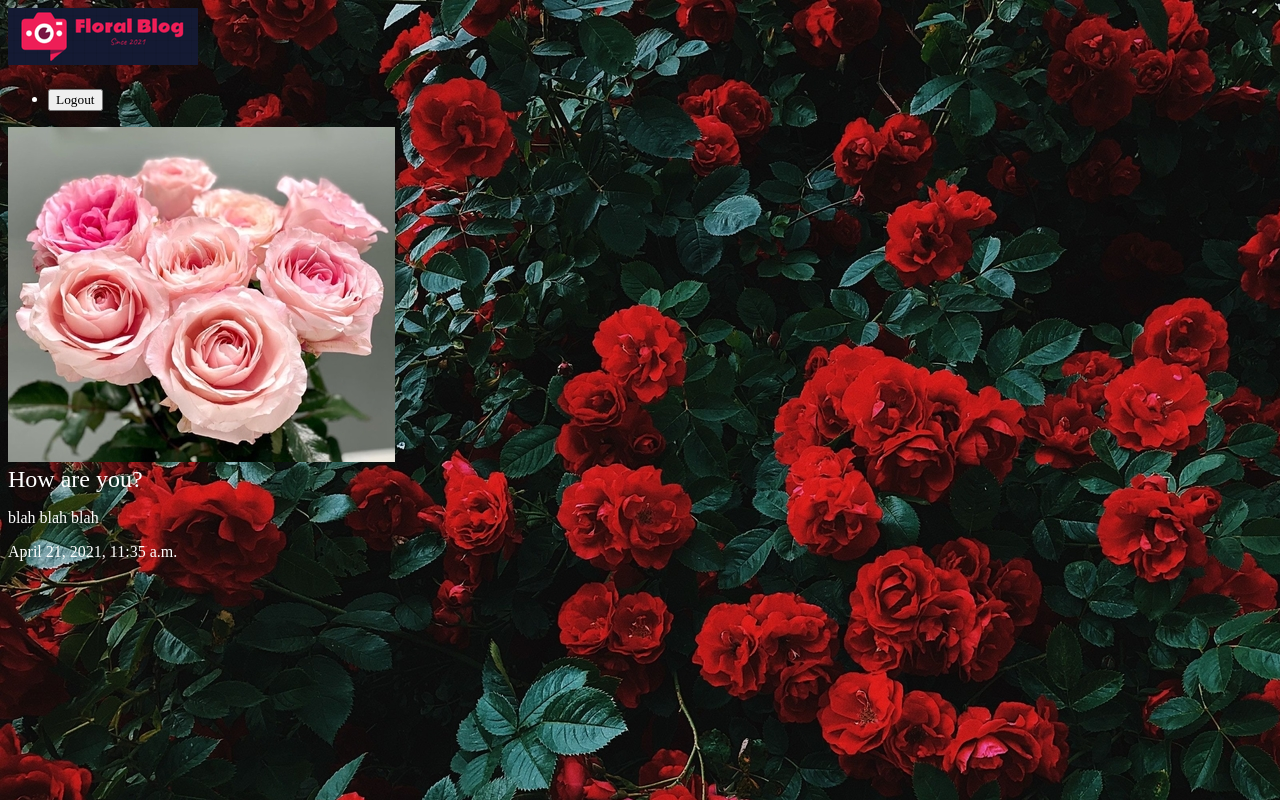
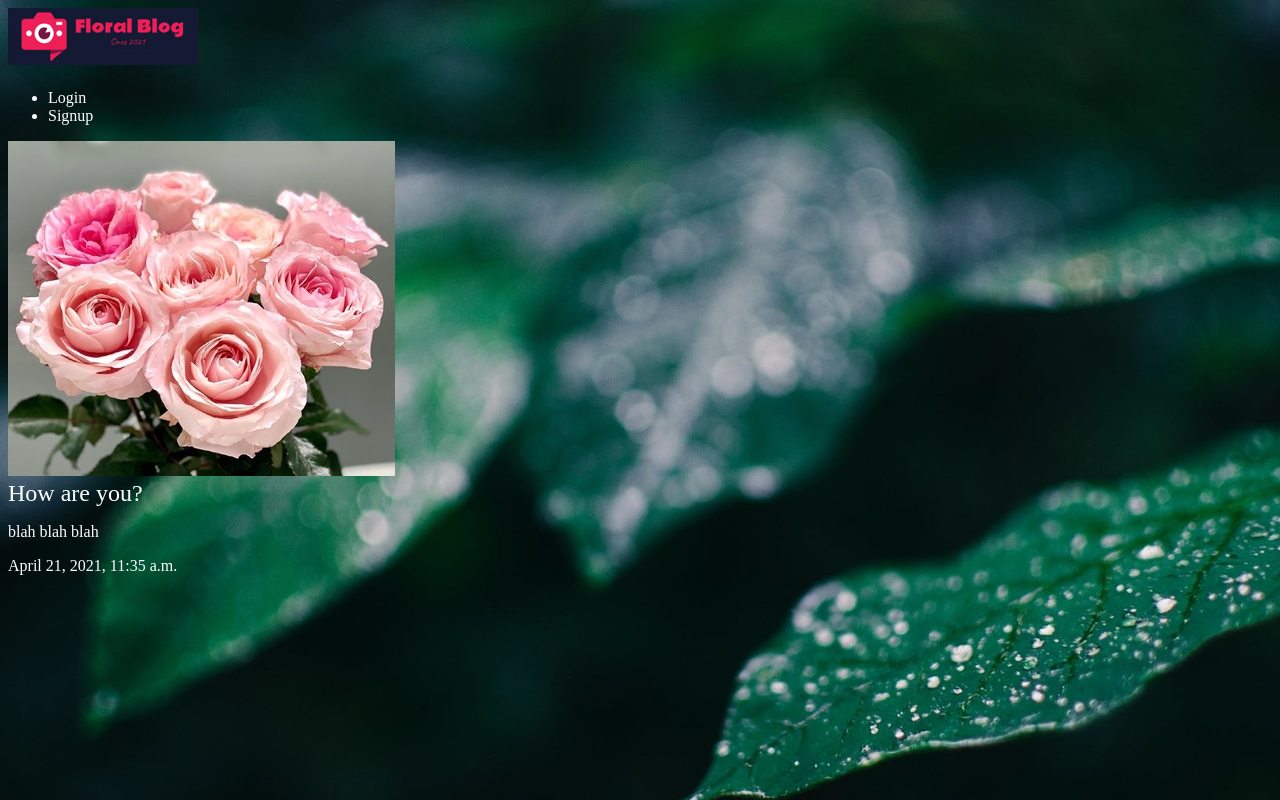
Before and after one commit to liusska/floral-blog, a Django app: a page that uses floralblog/templates/base_layout.html in a window 1280 px wide. Run offline with Django 3.2, Linux system fonts and the light colour scheme; data comes from the database, SQL or seed files in the repository; both versions use the stored data as it was after the commit.

Commit message:
Update: Check if the user is login, add Nbutton for Create New Article

```diff
--- a/floralblog/assets/styles.css
+++ b/floralblog/assets/styles.css
@@ -1,6 +1,6 @@
 body{
     background-color: #0f121f;
-    background-image: url('wallpaper.jpg');
+    background-image: url('woods2.jpg');
     background-repeat-y: repeat;
     color: #fff;
 }
--- a/floralblog/templates/base_layout.html
+++ b/floralblog/templates/base_layout.html
@@ -12,12 +12,18 @@
     <h1><a href="{% url 'articles:list' %}"><img src="{% static 'logo.png' %}" alt=""/></a></h1>
       <nav>
         <ul>
+            {% if user.is_authenticated %}
           <li>
             <form class="logout-link" action="{% url 'accounts:logout' %}" method="post">
               {% csrf_token %}
               <button type="submit">Logout</button>
             </form>
           </li>
+                <li><a href="{% url 'articles:create' %}" class="highlight">New article</a></li>
+            {% else %}
+                <li><a href="{% url 'accounts:login' %}">Login</a></li>
+                <li><a href="{% url 'accounts:signup' %}">Signup</a></li>
+            {% endif %}
         </ul>
       </nav>
     {% block content %}
```
Also changed, not shown: floralblog/assets/wood.jpg (added), floralblog/assets/woods.jpeg (added), floralblog/assets/woods2.jpeg (added), floralblog/assets/woods2.jpg (added), floralblog/db.sqlite3.
